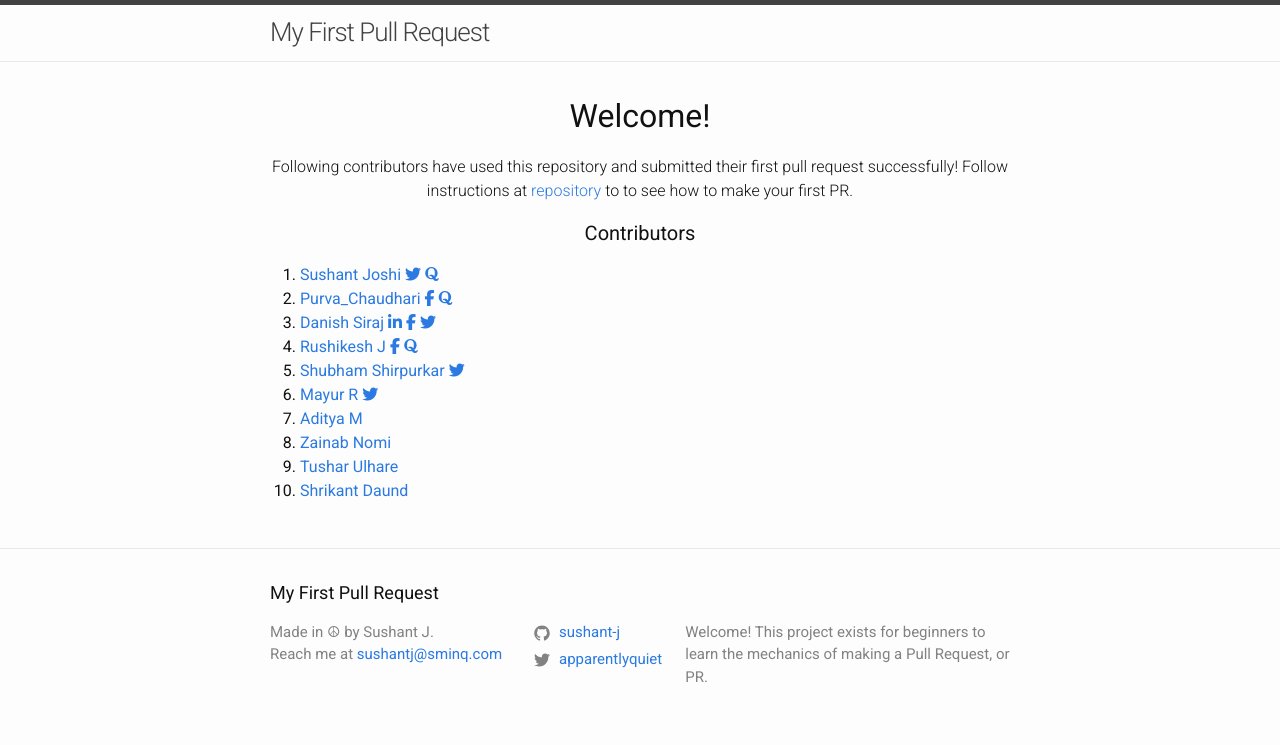
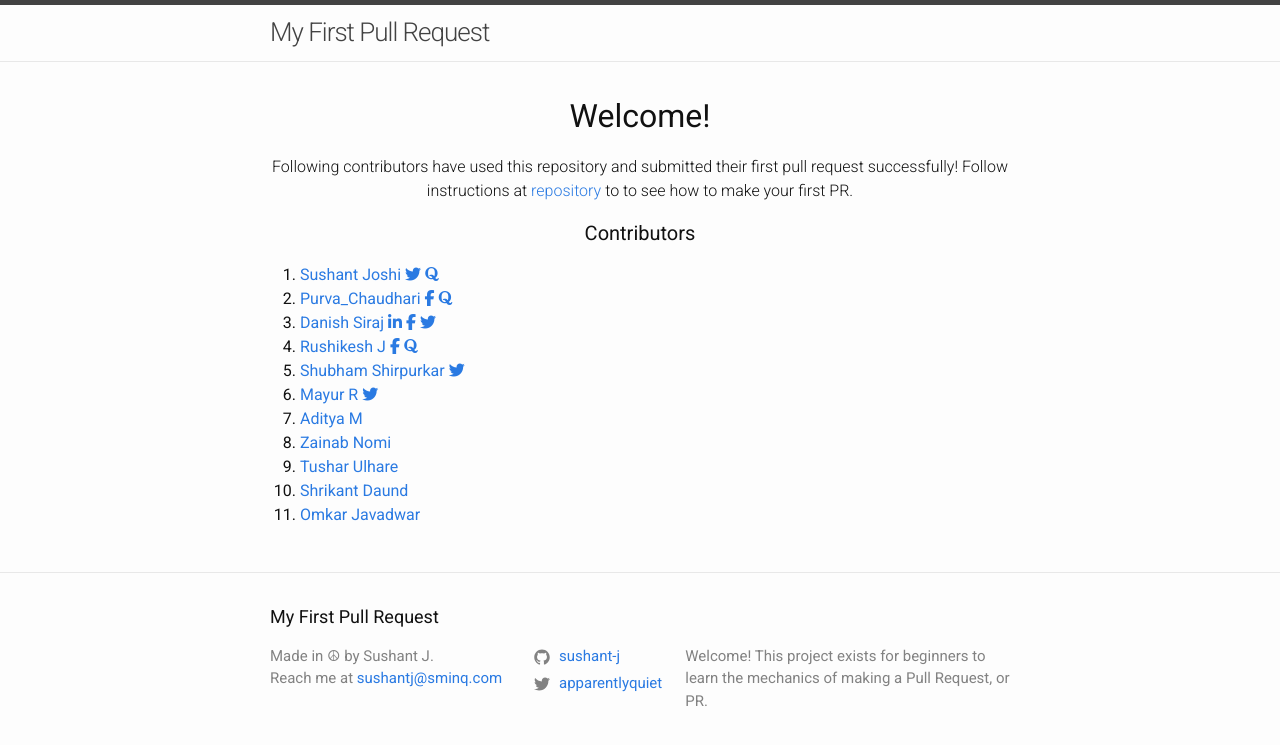
Before and after one commit to sushant-j/my-first-pull-request, a Jekyll site: the page built from index.md, in a window 1280 px wide. Shown: the top 745 px of the page. Built offline with Jekyll 4.4.1, drawn with Linux system fonts in a browser that asks for light colours; nearby versions of some CDN libraries.

Commit message:
Added my name - Omkar

```diff
--- a/_layouts/home.html
+++ b/_layouts/home.html
@@ -94,5 +94,10 @@
         Shrikant Daund
       </a>
     </li>
+  <li>
+      <a href="https://github.com/omkar-javadwar/">
+        Omkar Javadwar
+      </a>
+    </li>
   </ol>
 </div>
```
